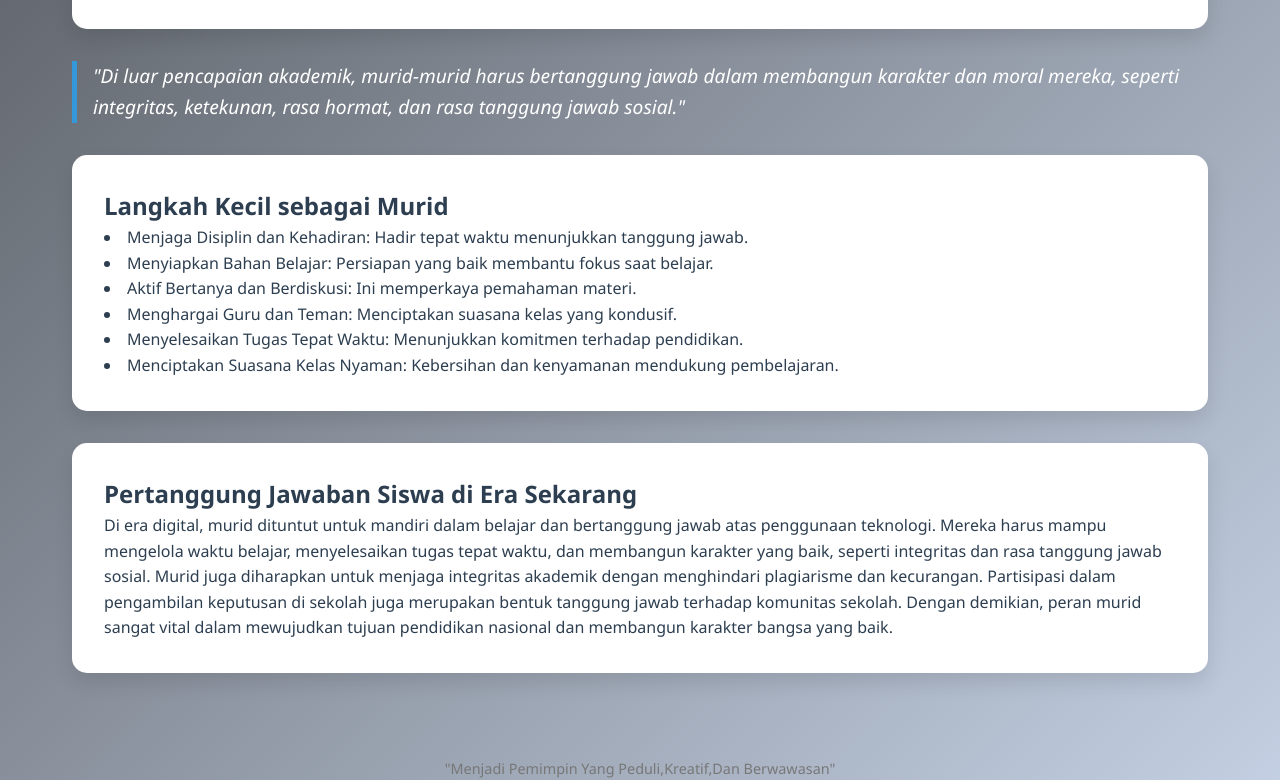
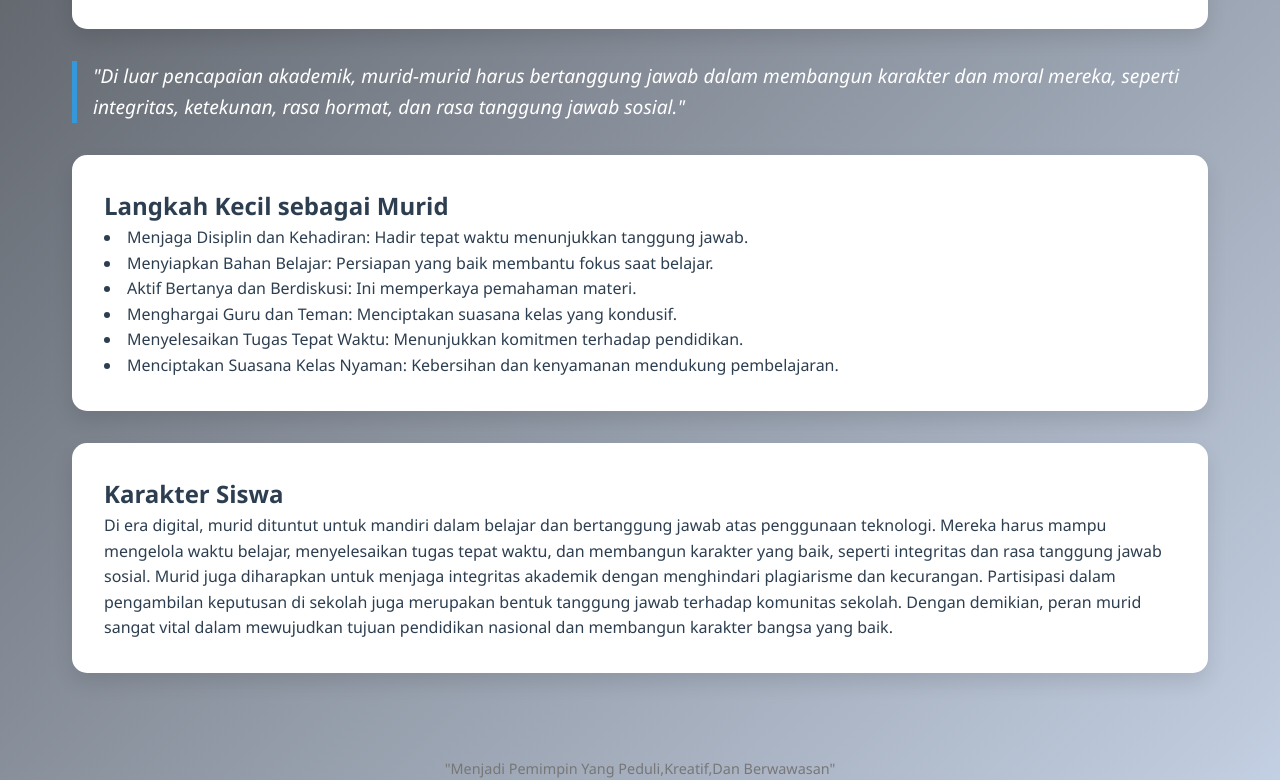
Before and after one commit to DarrenMaxwell23/EDUNEXT, a plain HTML site: page peran.html in a window 1280 px wide. Shown: the part 1076-1856 px from the top of the page. Drawn offline with nearby package versions, Linux system fonts and the light colour scheme.

Commit message:
Update peran.html

```diff
--- a/peran.html
+++ b/peran.html
@@ -234,7 +234,7 @@ font-family: myFirstFont;
         </div>
 
         <div class="card" data-aos="fade-up">
-            <h2>Pertanggung Jawaban Siswa di Era Sekarang</h2>
+            <h2>Karakter Siswa</h2>
             <p>Di era digital, murid dituntut untuk mandiri dalam belajar dan bertanggung jawab atas penggunaan teknologi. Mereka harus mampu mengelola waktu belajar, menyelesaikan tugas tepat waktu, dan membangun karakter yang baik, seperti integritas dan rasa tanggung jawab sosial.
 
                 Murid juga diharapkan untuk menjaga integritas akademik dengan menghindari plagiarisme dan kecurangan. Partisipasi dalam pengambilan keputusan di sekolah juga merupakan bentuk tanggung jawab terhadap komunitas sekolah.
```
